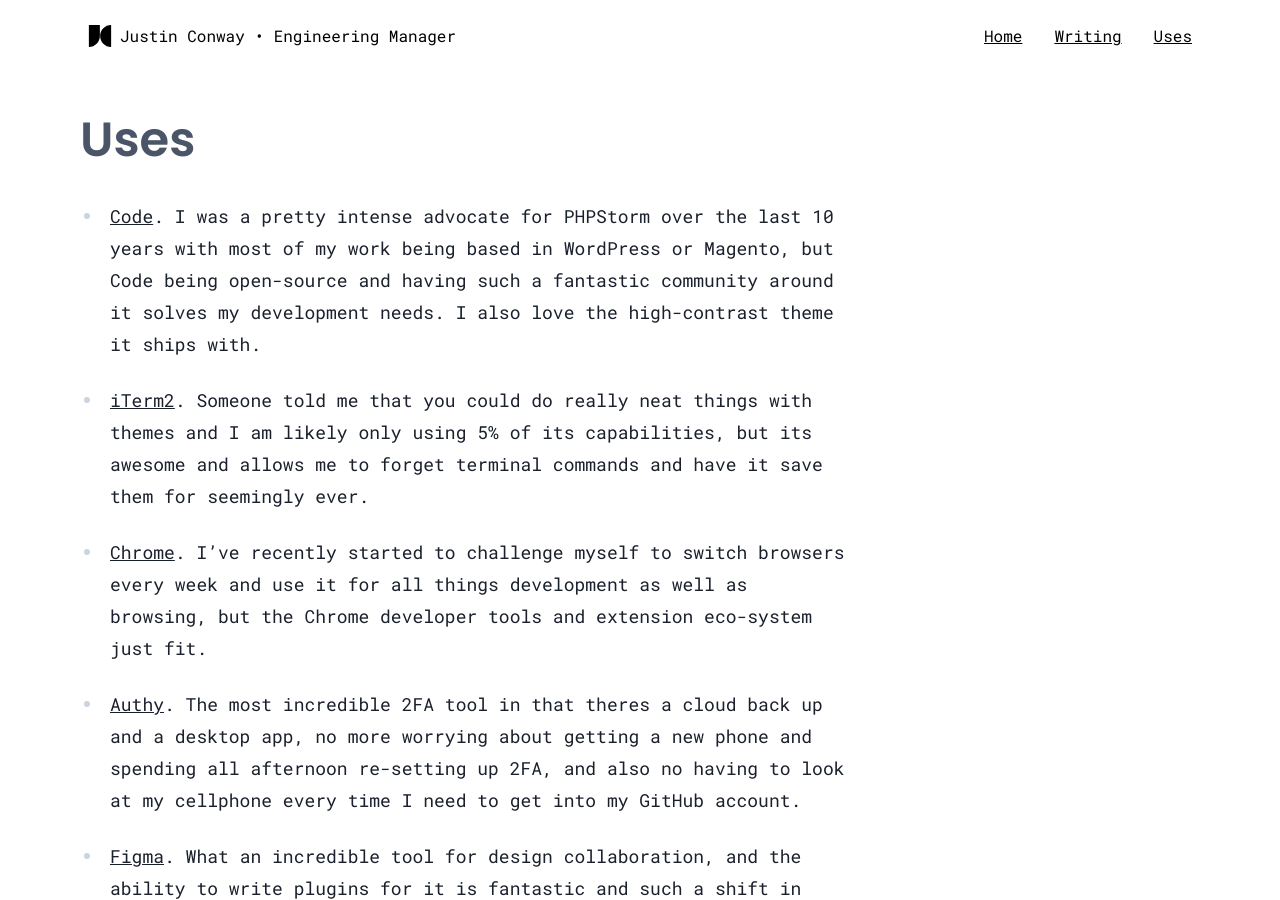
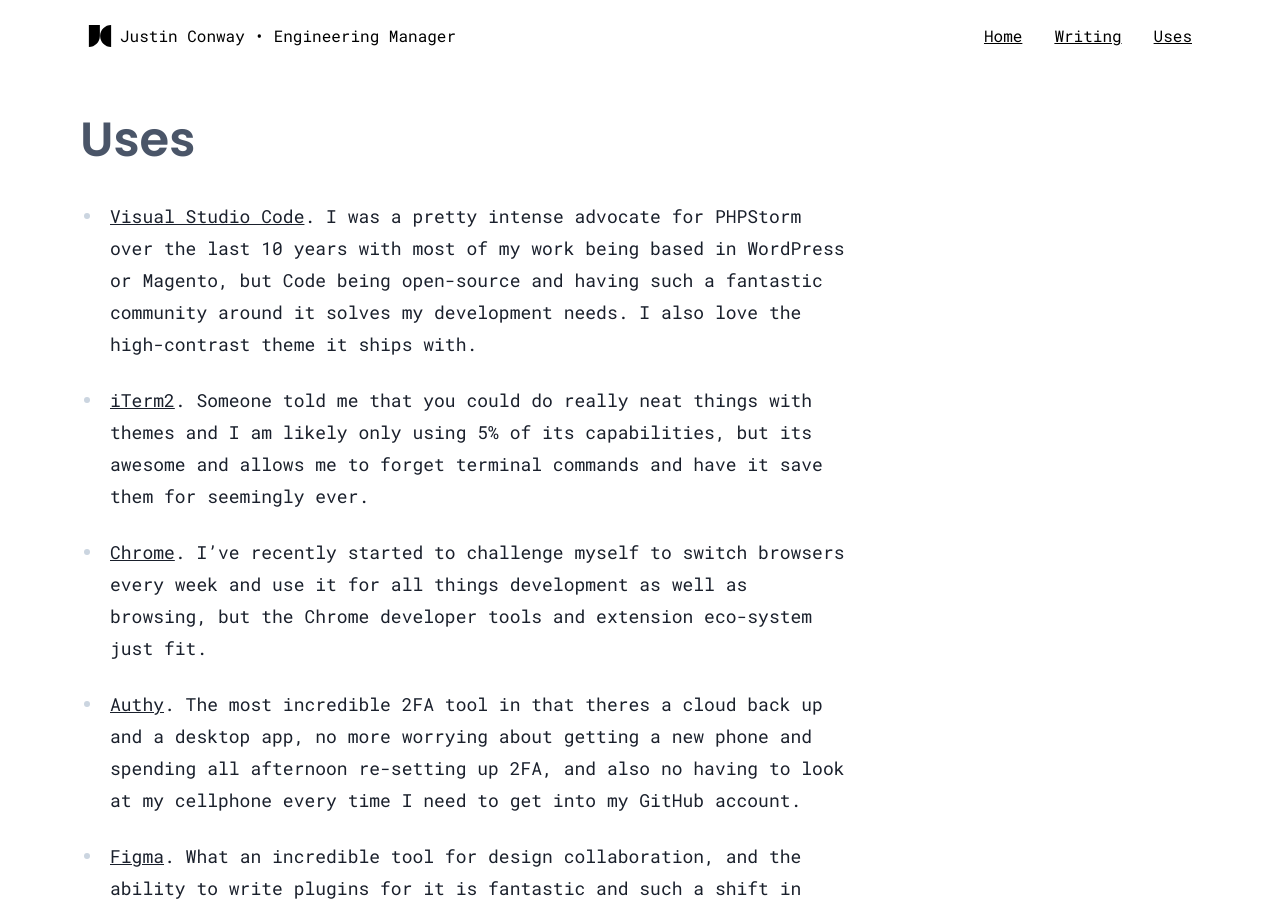
Before and after one commit to conwaydev/conwaydev.github.io, a Jekyll site: the page built from uses.markdown, in a window 1280 px wide and 900 px high. Built offline with Jekyll 4.4.1, drawn with Linux system fonts in a browser that asks for light colours.

Commit message:
Updated Uses

```diff
--- a/uses.markdown
+++ b/uses.markdown
@@ -5,7 +5,7 @@
 layout: page
 ---
 
-* <a href="https://code.visualstudio.com/" target="_blank" rel="noreferrer">Code</a>. I was a pretty intense advocate for PHPStorm over the last 10 years with most of my work being based in WordPress or Magento, but Code being open-source and having such a fantastic community around it solves my development needs. I also love the high-contrast theme it ships with.
+* <a href="https://code.visualstudio.com/" target="_blank" rel="noreferrer">Visual Studio Code</a>. I was a pretty intense advocate for PHPStorm over the last 10 years with most of my work being based in WordPress or Magento, but Code being open-source and having such a fantastic community around it solves my development needs. I also love the high-contrast theme it ships with.
 
 * <a href="https://www.iterm2.com/" target="_blank" rel="noreferrer">iTerm2</a>. Someone told me that you could do really neat things with themes and I am likely only using 5% of its capabilities, but its awesome and allows me to forget terminal commands and have it save them for seemingly ever.
 
```
